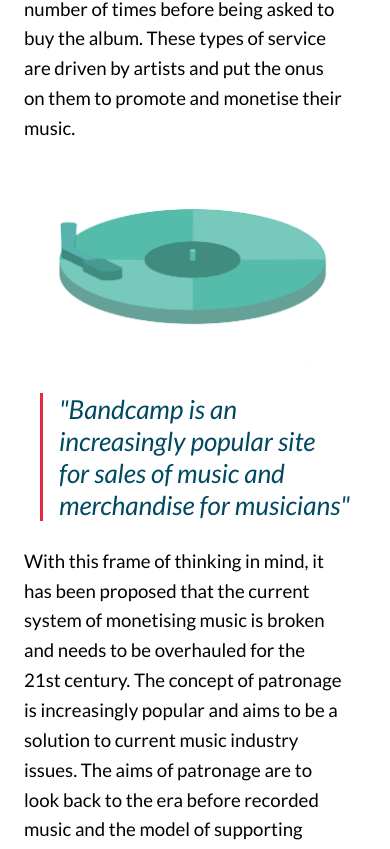
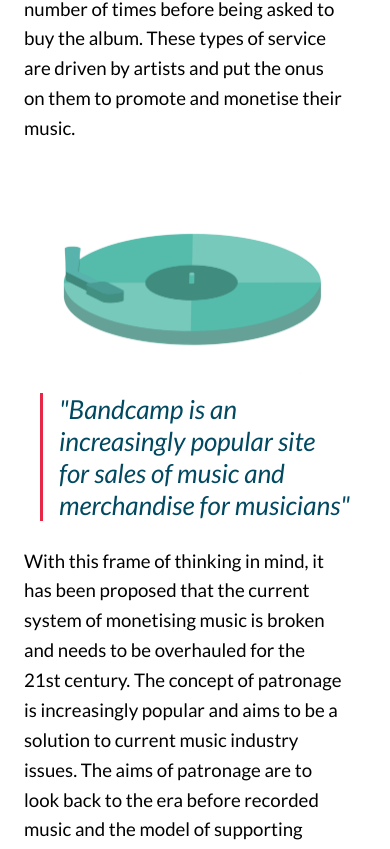
Before and after one commit to lmkenny/special-project, a plain HTML site: page index.html in a window 390 px wide. Shown: the part 8575-9424 px from the top of the page. Drawn offline with Linux system fonts and the light colour scheme.

Commit message:
shrink gif size

```diff
--- a/css/article.css
+++ b/css/article.css
@@ -110,8 +110,8 @@
 }
 
 #record {
-  margin-top: -5rem;
-  margin-bottom: -5rem;
+  margin-top: 3rem;
+  margin-bottom: -1rem;
   margin-left: 5rem;
   width: 70%;
 }
@@ -120,16 +120,15 @@
   width: 50%;
   margin-left: 8rem;
   margin-top: -1.5rem;
- margin-bottom: 2rem;
+
 }
 
 @media only screen and (max-width : 480px) {
 
   #record {
-    margin-top: -2rem;
-    margin-bottom: -3rem;
+    margin-bottom: -1rem;
     margin-left: 3.5rem;
-    width: 70%;
+
   }
 
   #pig {
--- a/index.html
+++ b/index.html
@@ -147,7 +147,7 @@
             While the previous models are the major revenue pullers in the current music industry landscape, they are industry focused. They are of the benefit of bigger artists and in keeping commercial industry itself healthy. There do exist many more artist facing platforms, allowing them to share and monetise their music online. Soundcloud is one such sharing service, while Bandcamp is an increasingly popular site for sales of music and merchandise for musicians. Bandcamp has been <a id=links href="https://pando.com/2015/03/09/in-a-huge-win-for-direct-to-fan-platforms-bandcamp-has-paid-out-100-million-to-artists/">lauded for its artist-friendly business model</a>, and is popular with independent musicians, allowing  direct band-to-fan interaction. The site hosts content for a small fee, which decreases with increased sales, and passes majority profits onto artists. It allows listeners to stream music a number of times before being asked to buy the album. These types of service are driven by artists and put the onus on them to promote and monetise their music.
         </p>
 
-        <img id=record src="images/spinningrecord.gif" alt="">
+        <img id=record src="images/spinningrecord2.gif" alt="">
 
         <div class="container">
         <blockquote id=blue cite="http://">
@@ -164,7 +164,7 @@
 
         <img id=pig src="images/pig.gif" alt="" />
 
-        <hr>
+
 
         <a name="forward"></a>
 
```
Also changed, not shown: images/spinningrecord2.gif (added).
